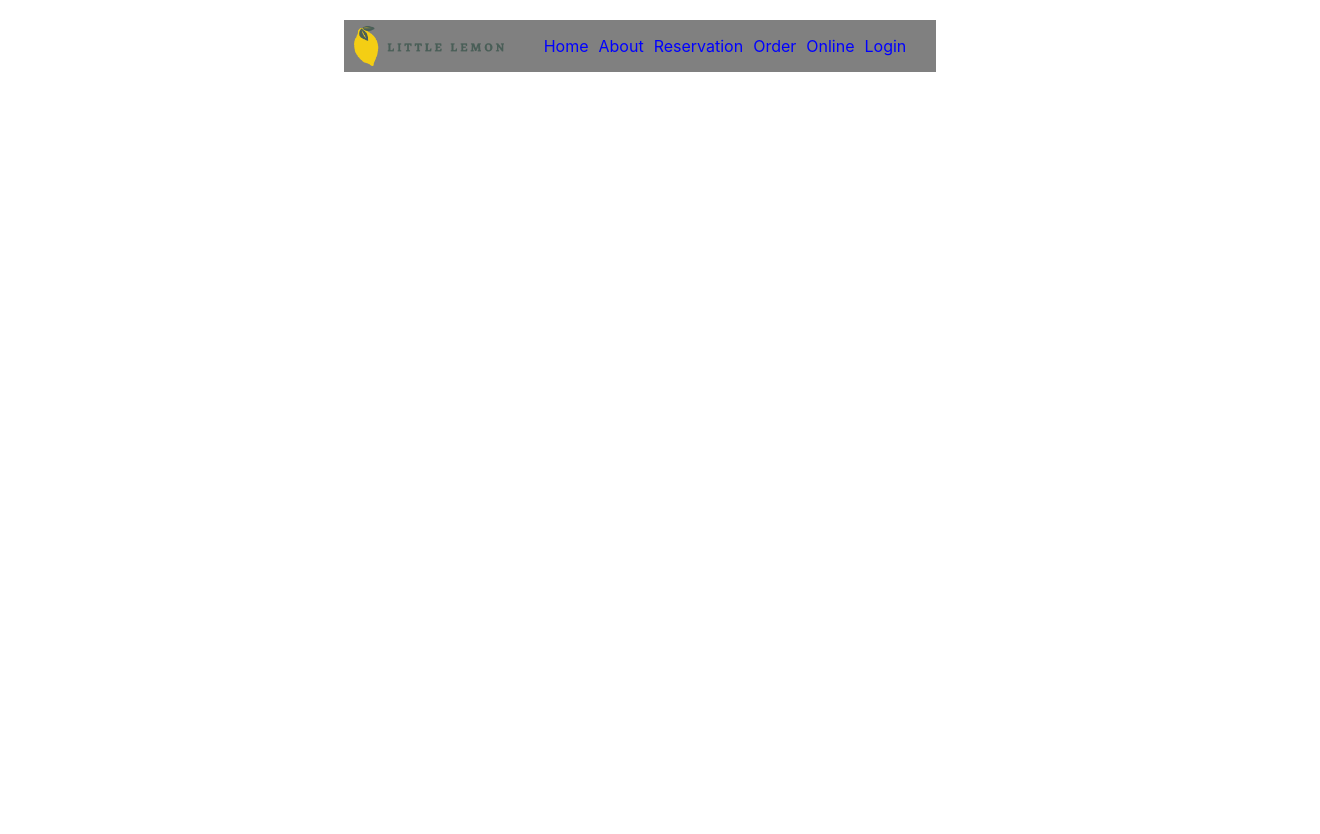
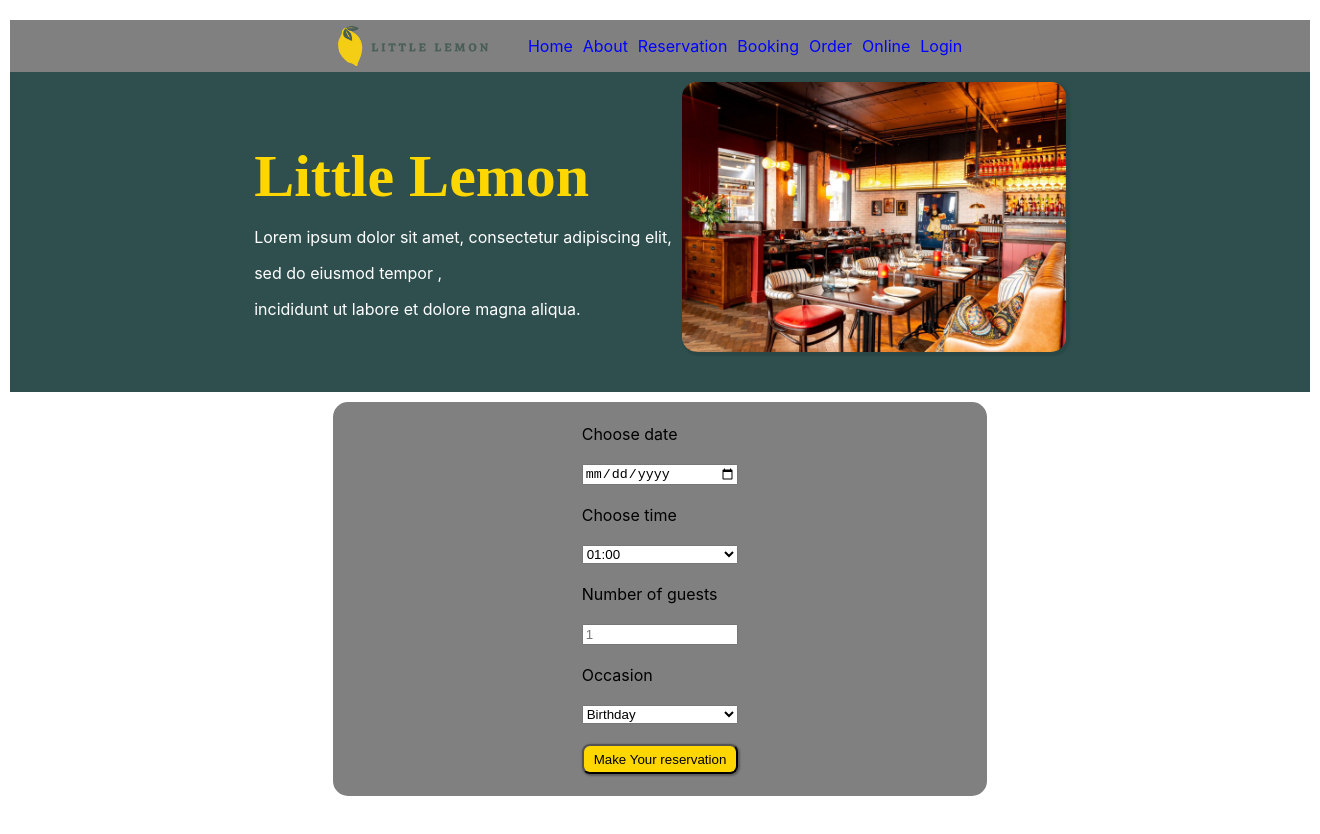
Before and after one commit to myothet/little-leamon, a React (Create React App) app in the folder little-lemon/: page /booking in a window 1280 px wide. Shown: the top 834 px of the page, 1320 px wide, since content can reach past the window. Built offline with nearby package versions, Linux system fonts and the light colour scheme.

Commit message:
added booking page

```diff
--- a/little-lemon/public/index.html
+++ b/little-lemon/public/index.html
@@ -33,10 +33,12 @@
 
       body {
   display: flex;
+
   padding:20px;
   justify-content: center; /* Centers the .highlight element horizontally */
   align-items: flex-start; /* Optional: Centers vertically if needed */
   height: 100vh; /* Ensure it takes full height */
+  width:100%;
 }
 
 
@@ -53,8 +55,13 @@
 footer{
 
   display :flex;
-  margin-top: 20px;
+  margin-top: 15vh;
   justify-content: end;
+
+}
+footer h2{
+ margin-right:30px;
+
 
 }
 nav ul{
@@ -116,6 +123,7 @@ main{
 
   color:gold;
   font-size: 60px;
+  font-family:"Markazi Text";
   margin-bottom:1px;
 }
 .herosection article p{
@@ -127,13 +135,14 @@ main{
   width:120%;
   height:120%;
   border-radius: 15px;
-  box-shadow: 1px 1px 1px 1px;
+  box-shadow: 2px 2px 2px 2px rgb(0,0,0,0.1);
 }
 
 .hightlight{
-  margin-top: 60px;
+  margin-top: 10vh;
 
   display:flex;
+
   flex-direction: column;
 
  height:300px;
@@ -157,6 +166,7 @@ main{
 }
 .hightlightcard{
   display:flex;
+
   margin-top:10px;;
   gap:20px;
   display:flex;
@@ -165,7 +175,7 @@ main{
 
 }
 .card{
-
+   flex-shrink: 0;
    width:200px;
    height: 250px;
    border-top-left-radius: 15px;   /* Rounded top-left corner */
@@ -176,6 +186,7 @@ main{
    overflow: hidden;
    background-color: lightgray;
    opacity:0.8;
+
 
 
 
@@ -236,7 +247,7 @@ font-weight: bold;
 }
 .card-last{
 align-self:self-end;
-bottom:0%;
+
 width:80%;
 display:flex;
 height: fit-content;
@@ -244,6 +255,7 @@ margin-left:5px;
 margin-right:5px;
 justify-content: center;
 align-items: center;
+
 
 
 }
@@ -258,6 +270,30 @@ font-weight: bold;
   width:10%;
   height: 10%;
   object-fit: cover;
+}
+
+.res-form{
+  position:relative;
+  display:flex;
+  width:50%;
+  height: 80%;
+  margin-top: 10px;
+  margin-bottom: 10%;
+  padding-bottom:20px ;
+  padding-top:20px;
+
+
+
+  justify-content: center;
+  align-items: center;
+  border:2px solid gray;
+  border-radius: 15px;
+  background-color: gray;
+  z-index: 4;
+
+
+
+
 }
 
     </style>
--- a/little-lemon/src/App.js
+++ b/little-lemon/src/App.js
@@ -14,12 +14,14 @@ import HightLightHeader from './HightLitghtHeader';
 import HightLightCard  from "./HightLightCard";
 import Card from "./Card"
 import Home from "./Home";
+import BookingPage from './BookingPage';
 import { BrowserRouter as Router,Routes,Route,Link,Navigate} from "react-router-dom";
+import BookingForm from './BookingForm';
 
 
 function App() {
 
-  let items=["Home","About","Reservation","Order","Online","Login"];
+  let items=["Home","About","Reservation","Booking","Order","Online","Login"];
   return (
     <>
      <Router>
@@ -36,6 +38,7 @@ function App() {
         <Route path="/" element={<Navigate to="/home"/>} />
 
         <Route path="home" element={<Home/>}/>
+        <Route path="booking" element={<BookingPage/>}/>
 
         </Routes>
 
--- /dev/null
+++ b/little-lemon/src/BookingForm.js
@@ -0,0 +1,77 @@
+import {useState} from "react";
+import Button from "./Button";
+
+
+export default function BookingForm(props){
+
+const [date,setDate]=useState("");
+const [guest,setGuest]=useState(1);
+const [time,setTime]=useState("");
+const [occasion,setOccasion]=useState("");
+
+const setGuestNumber=(event)=>{
+
+   event.preventDefault();
+   setGuest(event.target.value);
+
+
+
+   }
+
+const setResTime=(event)=>{
+
+ event.preventDefault();
+ setTime(event.target.value);
+
+}
+
+const setResDate=(event)=>{
+event.preventDefault();
+setDate(event.target.value);
+
+
+}
+
+const setResOccasion=(event)=>{
+
+event.preventDefault();
+setOccasion(event.target.value);
+
+
+
+}
+
+return(
+    <div className="res-form">
+    <form  style={{display: "grid", maxWidth:"200px", gap: "20px",position:"relative"}}>
+
+<label for="res-date">Choose date</label>
+   <input type="date" id="res-date" onchange={setResDate}/>
+   <label for="res-time">Choose time</label>
+   <select id="res-time ">
+      {props.availableTimes.map((time)=>(<option key={time}>{time}</option>))}
+
+   </select>
+
+   <label for="guests">Number of guests</label>
+   <input type="number" placeholder="1" min="1" max="10" id="guests" onChange={setGuestNumber}/>
+   <label for="occasion">Occasion</label>
+   <select id="occasion" onChange={setResOccasion}>
+      <option>Birthday</option>
+      <option>Anniversary</option>
+   </select>
+
+   <Button>Make Your reservation</Button>
+
+
+
+
+
+    </form>
+    </div>
+
+)
+
+
+
+}
--- /dev/null
+++ b/little-lemon/src/BookingPage.js
@@ -0,0 +1,43 @@
+import BookingForm from "./BookingForm";
+import Main from "./Main";
+import {useState} from "react";
+import restaurant from"./asserts/littlelemon-restaurant.jpg";
+import HeroSection from "./HeroSection";
+
+
+export default function BookingPage(){
+  const [availableTimes]=useState(["01:00","02:00","03:00","04:00","05:00","06:00","07:00","08:00","09:00","10:00"]);
+
+
+return(
+
+  <Main>
+    <HeroSection>
+    <article>
+          <h1>
+
+            Little Lemon
+          </h1>
+          <p>
+          Lorem ipsum dolor sit amet, consectetur adipiscing elit,</p>
+          <p>sed do eiusmod tempor ,</p>
+          <p>incididunt ut labore et dolore magna aliqua.</p>
+
+
+         </article>
+
+
+     <img src={restaurant} style={{width:"30%",height:"90%"}}/>
+
+
+     </HeroSection>
+
+    <BookingForm availableTimes={availableTimes}/>
+  </Main>
+
+)
+
+
+
+
+}
--- a/little-lemon/src/Button.js
+++ b/little-lemon/src/Button.js
@@ -1,6 +1,6 @@
 function Button(props){
 
-    return(<button style={{width:"150", height:"30px" ,backgroundColor:"gold", borderRadius:"10px"}}>{props.children}</button>);
+    return(<button type="submit" style={{width:"150", height:"30px" ,backgroundColor:"gold", borderRadius:"8px", boxShadow:"1px 1px 2px 1px rgb(0,0,0,0.3)",paddingLeft:"10px",paddingRight:"10px"}} onClick={props.clicked}>{props.children}</button>);
 
 
 }
--- a/little-lemon/src/HightLitghtHeader.js
+++ b/little-lemon/src/HightLitghtHeader.js
@@ -4,7 +4,7 @@ export default function HightLightHeader(){
 return(<div className="higthlighttext">
 
 
- <h1>Special</h1>
+ <h1>This Week Special</h1>
  <Button>Online Menu</Button>
 
 
--- a/little-lemon/src/Home.js
+++ b/little-lemon/src/Home.js
@@ -13,12 +13,34 @@ import delivery from "./asserts/delivery.jpg"
 import bruchetta from "./asserts/bruchetta.jpg"
 import pasta from "./asserts/pasta.jpg"
 import cake from "./asserts/cake.jpg"
+import BookingForm from "./BookingForm";
+import {useState} from 'react';
 
 export default function Home(){
+  const [showBookingForm, setShowBookingForm] = useState(false);
+
+  const setBookingCondition=()=>{
+
+    showBookingForm==true?setShowBookingForm(false):setShowBookingForm(true);
+
+  }
+
+
+  const loadForm=()=>{
+    <BookingForm/>
+
+  };
+
+  const handleClick = () => {
+    alert("Button clicked!");
+  };
+
+
 
 return(
     <>
     <Main>
+    {showBookingForm && <BookingForm />}
     <HeroSection>
          <article>
           <h1>
@@ -29,7 +51,7 @@ return(
           Lorem ipsum dolor sit amet, consectetur adipiscing elit,</p>
           <p>sed do eiusmod tempor ,</p>
           <p>incididunt ut labore et dolore magna aliqua.</p>
-          <Button>Reverse a Table</Button>
+          <Button clicked={setBookingCondition}>Reverse a Table</Button>
 
          </article>
          <article>
@@ -54,7 +76,7 @@ return(
              subtitle="Bruchetta"
              price="12.00"
 
-            text="Our Bruschetta is made from grilled bread that has been smeared with garlic and seasoned with salt and olive oil. ">
+            text=" Our Bruschetta  is made from  grilled bread that has been smeared with garlic and  seasoned with salt and  olive oil. ">
 
 
 
@@ -79,6 +101,7 @@ return(
 
 
   </Main>
+
   <Footer>
 
 
```
Also changed, not shown: little-lemon/src/asserts/littlelemon-restaurant.jpg (added).
